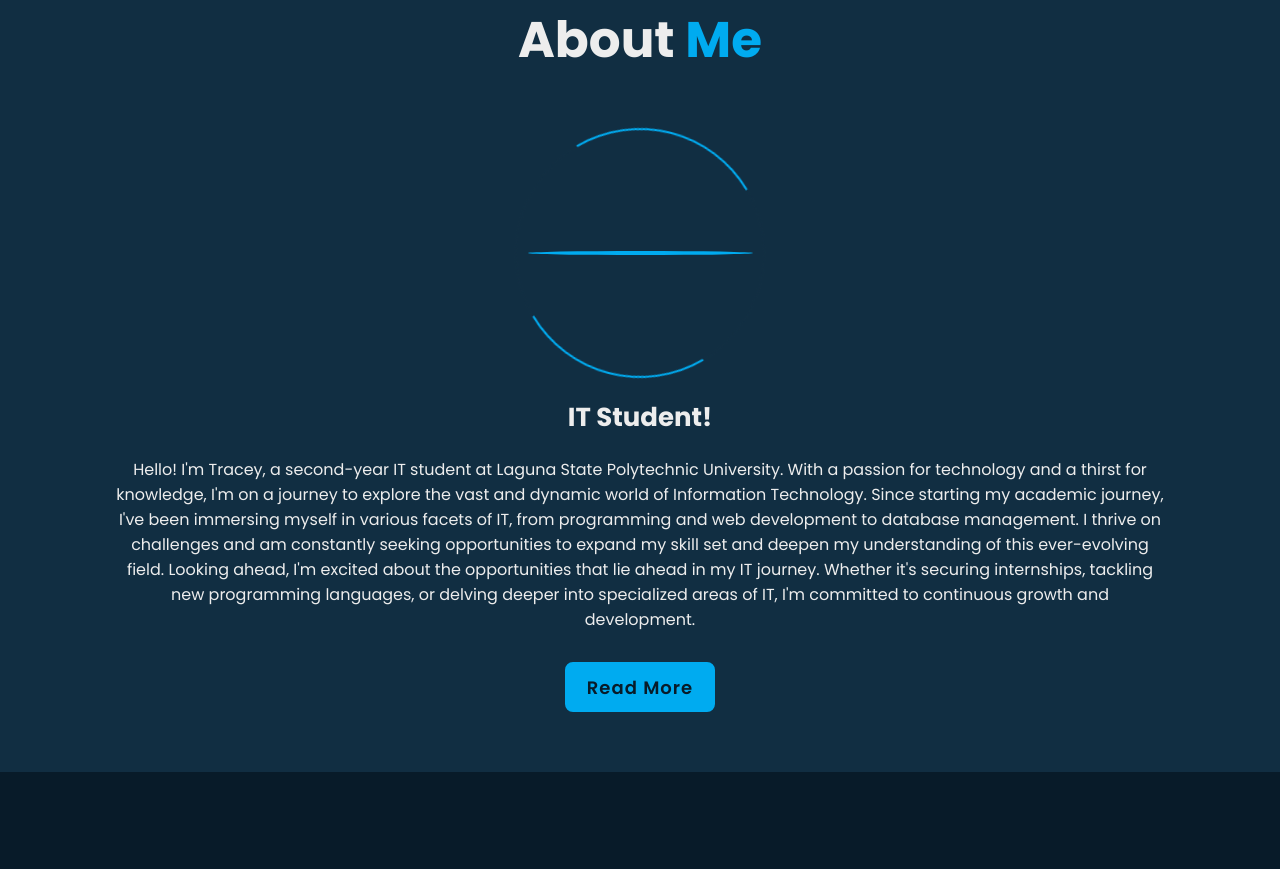
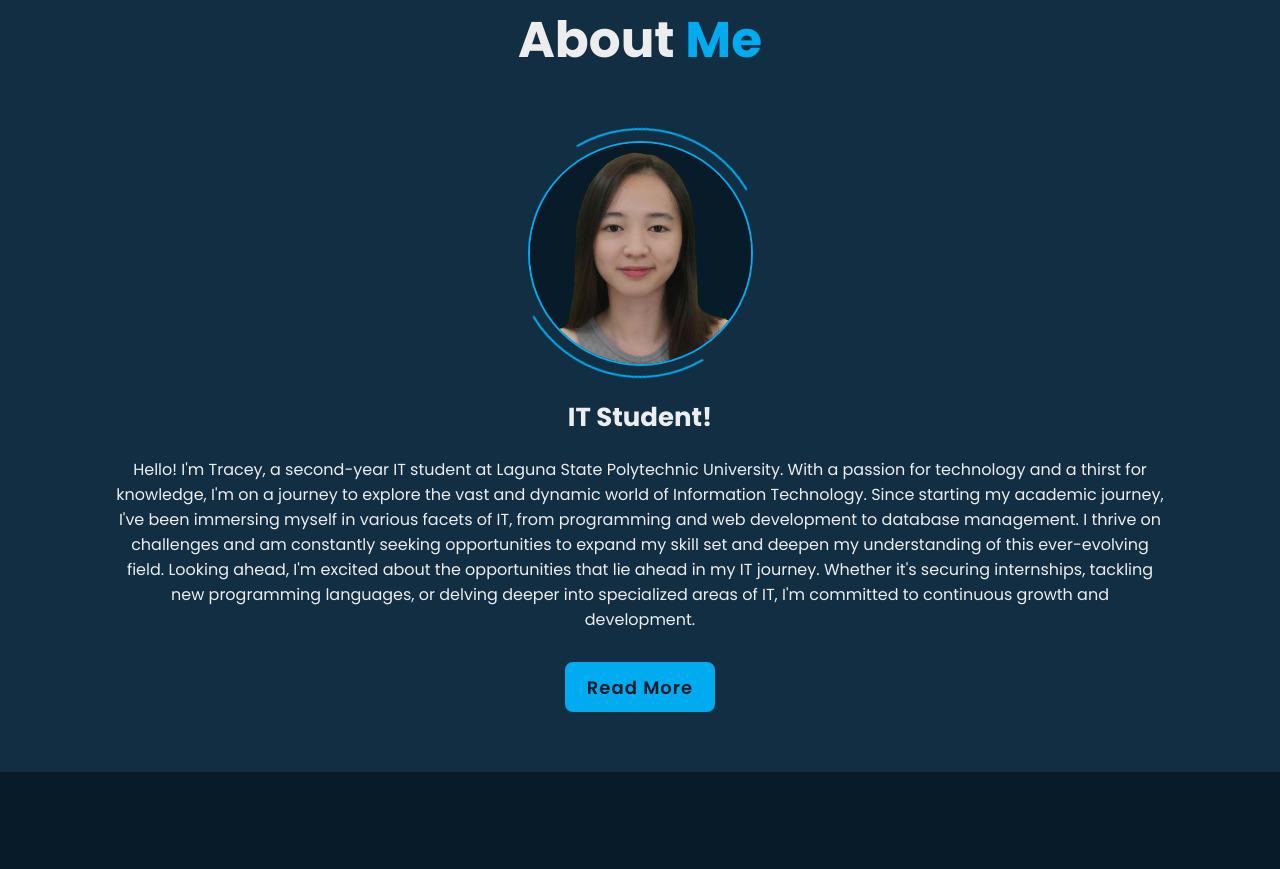
Before and after one commit to acashlyn/Ac-Ashlyn, a plain HTML site: page Tracey Ashlyn Index.html in a window 1280 px wide. Shown: the part 897-1766 px from the top of the page. Drawn offline with nearby package versions, Linux system fonts and the light colour scheme; files whose address does not match are found by name.

Commit message:
Tracey Ashlyn Index.html

```diff
--- a/Tracey Ashlyn Index.html
+++ b/Tracey Ashlyn Index.html
@@ -61,7 +61,7 @@
         <h2 class="heading">About <span>Me</span></h2>
 
         <div class="about-img">
-            <img src="images/IMAGE.png" alt="">
+            <img src="IMAGE.png" alt="">
             <span class="circle-spin"></span>
 
         </div>
```
